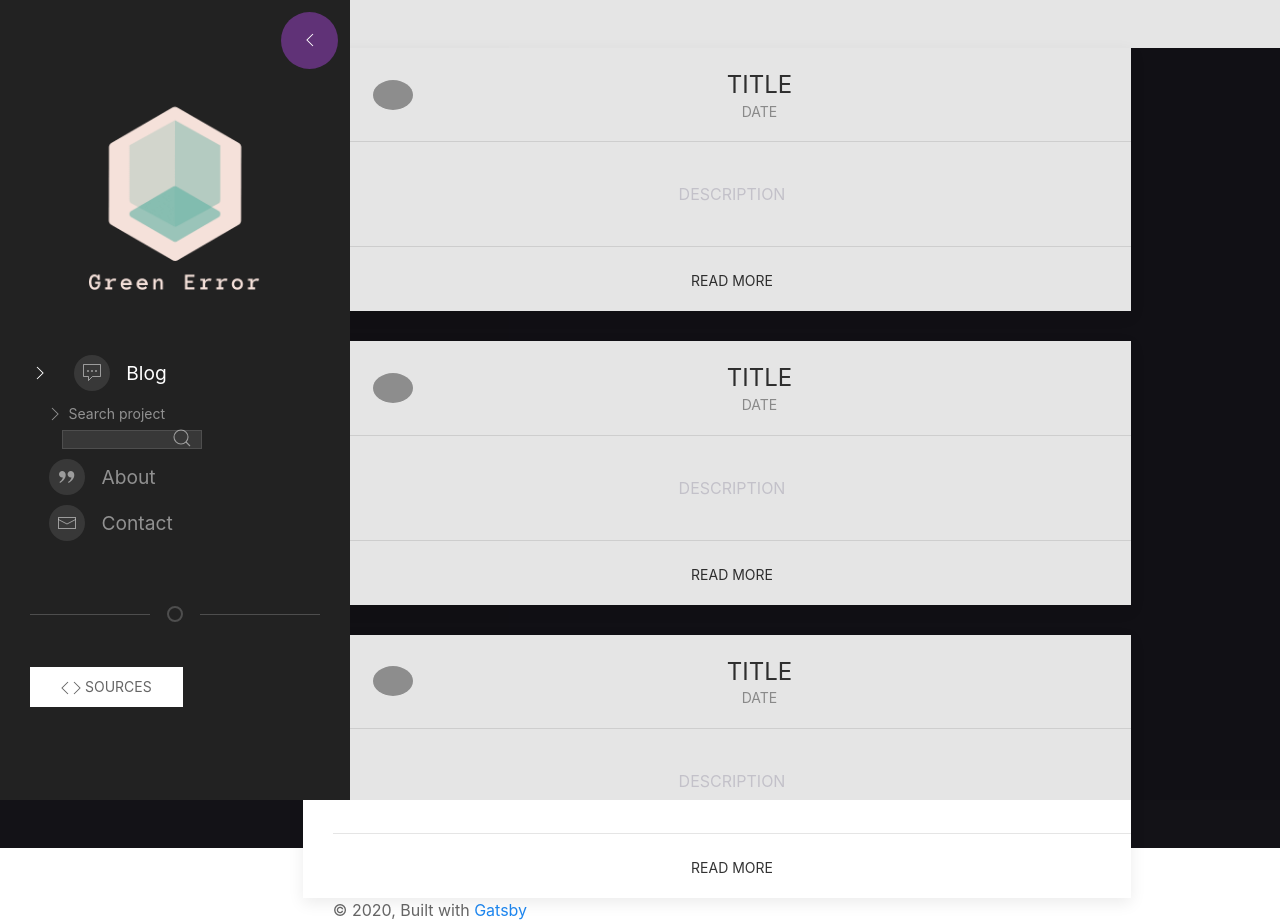
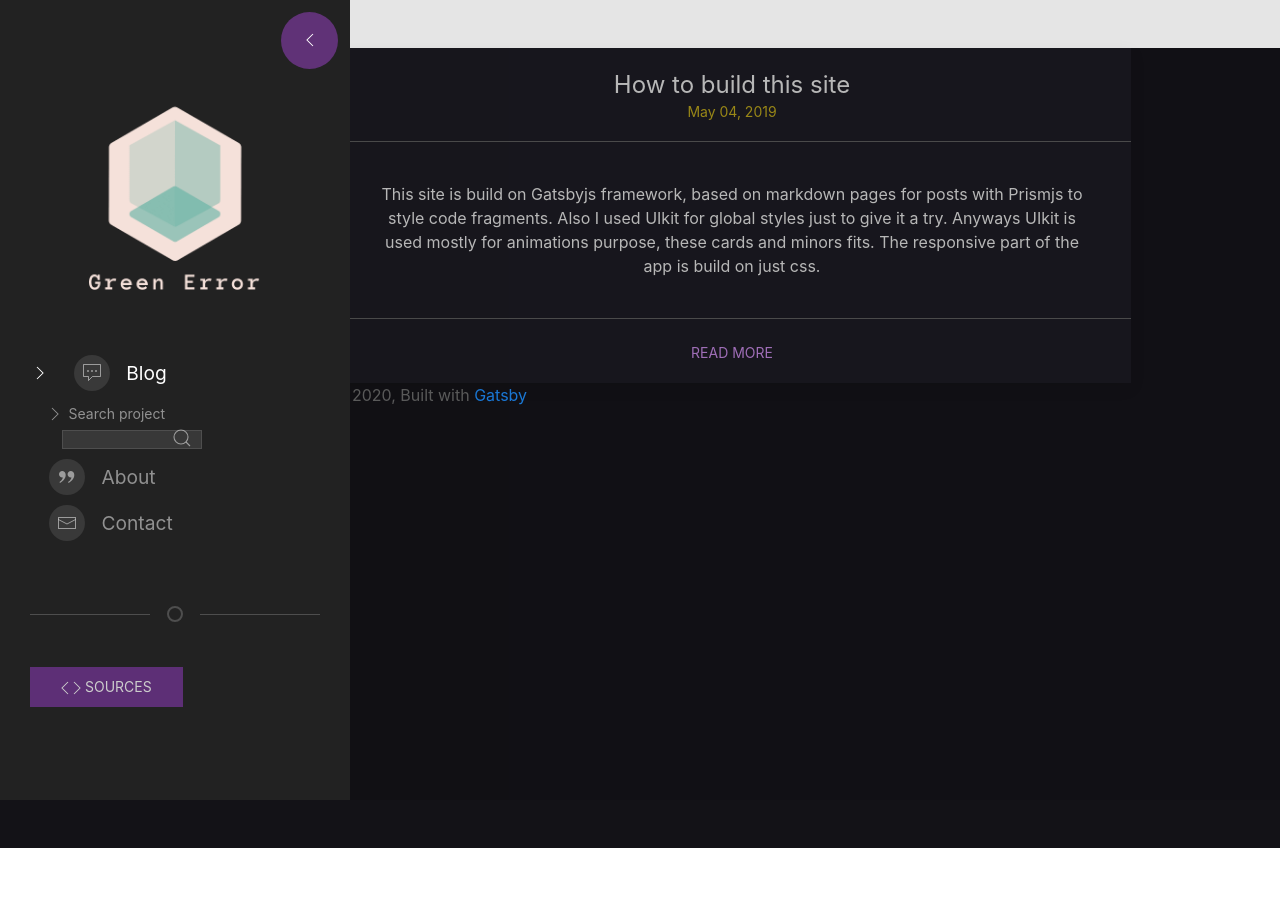
Before and after one commit to ivan-drr/green-error, a Gatsby site: page / in a window 1280 px wide. Both pictures are taken after a click on the button 72 px from the left and 360 px from the top of the page. After the commit the page ends 848 px from the top, so only its background shows below. Built offline with nearby package versions, Linux system fonts and the light colour scheme; Gatsby itself is replaced by a stand-in of ours; grey boxes are pictures that could not be loaded.

Commit message:
list posts style cards

```diff
--- /dev/null
+++ b/src/components/article.js
@@ -0,0 +1,36 @@
+import React from "react"
+import { Link } from "gatsby"
+
+import '../styles/article.css'
+
+const Article = ({ post }) => (
+  <div id="article" className="uk-card uk-card-default uk-width-1-2@m">
+    <div className="uk-card-header">
+      <div className="uk-grid-small uk-flex-middle" uk-grid="true">
+        <div className="uk-width-expand">
+          <h3 className="uk-card-title uk-margin-remove-bottom">
+            {post.frontmatter.title}
+          </h3>
+          <p className="uk-text-meta uk-margin-remove-top">
+            <time dateTime="2016-04-01T19:00">{post.frontmatter.date}</time>
+          </p>
+        </div>
+      </div>
+    </div>
+    <div className="uk-card-body">
+      <p>{post.frontmatter.description}</p>
+    </div>
+    <div className="uk-card-footer">
+      <Link id="read-more" to={post.frontmatter.path} className="uk-button uk-button-text"
+        style={{
+          textDecoration: 'none',
+          boxShadow: 'none',
+          border: 'none',
+        }}
+      >
+        Read more
+      </Link>
+    </div>
+  </div>
+)
+export default Article
--- a/src/components/layout.js
+++ b/src/components/layout.js
@@ -2,7 +2,7 @@
 import PropTypes from "prop-types"
 import { useStaticQuery, graphql } from "gatsby"
 
-import Header from "./header"
+import Sidenav from "./sidenav"
 
 import "../styles/container.css"
 
@@ -19,7 +19,7 @@
 
   return (
     <>
-      <Header siteTitle={data.site.siteMetadata.title} />
+      <Sidenav siteTitle={data.site.siteMetadata.title} />
       <div className="container">
         <main style={{ marginTop: "3rem" }}>{children}</main>
         <footer>
--- a/src/components/header.js
+++ b/src/components/sidenav.js
@@ -4,10 +4,10 @@
 
 import Logo from "../components/logo"
 
-import "../styles/header.css"
+import "../styles/sidenav.css"
 import "../styles/nav-button.css"
 
-const Header = ({ siteTitle }) => (
+const Sidenav = ({ siteTitle }) => (
   <header>
     <button
       id="nav-button"
@@ -33,7 +33,7 @@
             </div>
           </li>
           <li className="uk-transition-toggle uk-parent uk-active">
-            <Link
+            <Link class="sidenav-link"
               to="/"
               className="uk-transition-scale-up uk-transition-opaque"
             >
@@ -55,7 +55,7 @@
 
             <ul className="uk-nav-sub">
               <li>
-                <a
+                <a class="sidenav-link"
                   uk-toggle="target: #searchBar; animation: uk-animation-slide-left"
                   href="#project-search"
                 >
@@ -85,7 +85,7 @@
           </li>
 
           <li className="uk-transition-toggle">
-            <Link
+            <Link class="sidenav-link"
               to="/about/"
               className="uk-transition-scale-up uk-transition-opaque"
             >
@@ -107,7 +107,7 @@
           </li>
 
           <li className="uk-transition-toggle">
-            <Link
+            <Link class="sidenav-link"
               to="/contact/"
               className="uk-transition-scale-up uk-transition-opaque"
             >
@@ -131,7 +131,7 @@
           <hr className="uk-divider-icon" style={{ marginTop: "3em" }} />
 
           <li>
-            <Link
+            <Link class="sidenav-link"
               to="/sources/"
               style={{
                 textAlign: "center",
@@ -140,7 +140,7 @@
                 border: "none"
               }}
             >
-              <button className="uk-button uk-button-secondary">
+              <button id="sourcesBtn" className="uk-button uk-button-secondary">
                 <span uk-icon="code" /> Sources
               </button>
             </Link>
@@ -151,12 +151,12 @@
   </header>
 )
 
-Header.propTypes = {
+Sidenav.propTypes = {
   siteTitle: PropTypes.string,
 }
 
-Header.defaultProps = {
+Sidenav.defaultProps = {
   siteTitle: ``,
 }
 
-export default Header
+export default Sidenav
--- a/src/markdown-pages/how-build-this-site.md
+++ b/src/markdown-pages/how-build-this-site.md
@@ -2,6 +2,7 @@
 path: "/how-build-this-site"
 date: "2019-05-04"
 title: "How to build this site"
+description: "This site is build on Gatsbyjs framework, based on markdown pages for posts with Prismjs to style code fragments. Also I used UIkit for global styles just to give it a try. Anyways UIkit is used mostly for animations purpose, these cards and minors fits. The responsive part of the app is build on just css."
 ---
 
 # An h1 header
--- a/src/pages/index.js
+++ b/src/pages/index.js
@@ -1,21 +1,48 @@
 import React from "react"
+import { graphql } from "gatsby"
 
 import Layout from "../components/layout"
-import Article from "../templates/listedPost"
 import SEO from "../components/seo"
+import Article from "../components/article"
 
-const IndexPage = () => (
+const IndexPage = ({
+  data: {
+    allMarkdownRemark: { edges },
+  }
+}) => {
+  const Posts = edges
+    .filter(edge => !!edge.node.frontmatter.date)
+    .map(edge => <Article key={edge.node.id} post={edge.node} />)
+  return (
     <Layout>
       <SEO title="Blog" />
       <div
         className="uk-grid-medium uk-child-width-expand@s uk-text-center"
         uk-grid="true"
       >
-      <Article />
-      <Article />
-      <Article />
+        {Posts}
       </div>
     </Layout>
   )
+}
 
 export default IndexPage
+
+export const listPosts = graphql`
+  query {
+    allMarkdownRemark(sort: { order: DESC, fields: [frontmatter___date] }) {
+      edges {
+        node {
+          id
+          excerpt(pruneLength: 250)
+          frontmatter {
+            description
+            date(formatString: "MMMM DD, YYYY")
+            path
+            title
+          }
+        }
+      }
+    }
+  }
+`
--- /dev/null
+++ b/src/styles/article.css
@@ -0,0 +1,33 @@
+.uk-card {
+  background-color: rgba(84, 33, 110, 0.7);
+  box-shadow: 0px 0px 2px 2px #525252;
+}
+
+.uk-card-header {
+  background-color: rgb(26, 25, 32);
+  border-bottom-color: #525252 !important;
+}
+.uk-card-body {
+  background-color: rgb(26, 25, 32);
+  color: rgb(217, 215, 224);
+}
+.uk-card-footer {
+  background-color: rgb(26, 25, 32);
+  border-top-color: #525252 !important;
+}
+
+h3 {
+  color: #ccc !important;
+}
+
+time {
+  color: rgb(170, 150, 26);
+}
+
+#read-more {
+  color: rgb(177, 122, 204) !important;
+}
+
+#read-more::before {
+  border-bottom-color: rgb(177, 122, 204) !important;
+}
--- a/src/styles/container.css
+++ b/src/styles/container.css
@@ -36,10 +36,8 @@
   }
 }
 
-
-
 h1, h2, h3 {
-  color: rgba(255, 255, 255, 0.85);
+  color: #ccc;
   font-weight: 700;
 }
 
@@ -62,11 +60,10 @@
 
 a:hover {
   text-decoration: none;
-  box-shadow: inset 0px 0px 40px 40px #4d3288;
-  border: 1px solid #835ed2;
-  color: rgb(184, 184, 184);
+  border-left: 1px solid rgb(104, 46, 133);
+  color: rgb(104, 46, 133);
 }
 
 p, ul, li {
-  color: rgb(217, 215, 224);
+  color: #ccc;
 }
--- a/src/styles/nav-button.css
+++ b/src/styles/nav-button.css
@@ -4,7 +4,7 @@
 }
 
 #nav-button:hover, #nav-button-exit:hover {
-  background-color: rgba(180, 103, 219, 0.6);
+  background-color: rgba(94, 47, 119, 0.75);
 }
 
 #nav-button {
--- a/src/styles/header.css
+++ b/src/styles/sidenav.css
@@ -1,3 +1,23 @@
+.uk-offcanvas-bar {
+  background-color: rgb(26, 25, 32);
+}
+
+#sourcesBtn {
+  background-color: rgb(93, 47, 118);
+  color: #ccc;
+}
+
+#sourcesBtn:hover {
+  background-color: rgba(94, 47, 119, 0.75);
+  color: #ccc;
+}
+
+.sidenav-link:hover {
+  text-decoration: none;
+  box-shadow: none;
+  border: none;
+}
+
 .sidenav {
   height: 100%;
   width: 100px;
--- a/src/templates/listedPost.js
+++ b/src/templates/listedPost.js
@@ -1,33 +1,48 @@
 import React from "react"
+import { StaticQuery, graphql } from "gatsby"
 
-const Article = ({ articleTitle, articleDesc, articleImage, articleDate }) => (
+import "../styles/container.css"
+
+const Article = () => (
+  <StaticQuery
+    query={graphql(`
+      {
+        allMarkdownRemark(
+          sort: { order: DESC, fields: [frontmatter___date] }
+          limit: 1000
+        ) {
+          edges {
+            node {
+              frontmatter {
+                path
+                title
+                date(formatString: "MMMM DD, YYYY")
+                description
+              }
+            }
+          }
+        }
+      }
+    `)}
+    render={data => (
       <div id="article" className="uk-card uk-card-default uk-width-1-2@m">
         <div className="uk-card-header">
           <div className="uk-grid-small uk-flex-middle" uk-grid="true">
-        <div className="uk-width-auto">
-          <img
-            alt={"img-" + articleTitle}
-            className="uk-border-circle"
-            width="40"
-            height="40"
-            src={"images/" + articleImage}
-          />
-        </div>
             <div className="uk-width-expand">
               <h3 className="uk-card-title uk-margin-remove-bottom">
-            {articleTitle}TITLE
+                {data.markdown.title}
               </h3>
               <p className="uk-text-meta uk-margin-remove-top">
-            <time dateTime="2016-04-01T19:00">{articleDate}DATE</time>
+                <time dateTime="2016-04-01T19:00">{data.markdown.date}</time>
               </p>
             </div>
           </div>
         </div>
         <div className="uk-card-body">
-      <p>{articleDesc}DESCRIPTION</p>
+          <p>{data.markdown.description}</p>
         </div>
         <div className="uk-card-footer">
-      <a href={"URL"+articleTitle} className="uk-button uk-button-text"
+          <a href={data.markdown.path} className="uk-button uk-button-text"
             style={{
               textDecoration: 'none',
               boxShadow: 'none',
@@ -38,6 +53,8 @@
           </a>
         </div>
       </div>
+    )}
+  />
 )
 
 export default Article
--- a/src/templates/post.js
+++ b/src/templates/post.js
@@ -4,7 +4,7 @@
 import "../styles/container.css"
 import "../styles/post.css"
 
-export default function Template({
+export default function PostTemplate({
   data, // this prop will be injected by the GraphQL query below.
 }) {
   const { markdownRemark } = data // data.markdownRemark holds your post data
@@ -23,7 +23,7 @@
   )
 }
 
-export const pageQuery = graphql`
+export const postQuery = graphql`
   query($path: String!) {
     markdownRemark(frontmatter: { path: { eq: $path } }) {
       html
```
Also changed, not shown: gatsby-node.js (+10 -5 lines), src/components/image.js (deleted, +0 -32 lines). Lines whose indentation alone changed are shown as unchanged.
